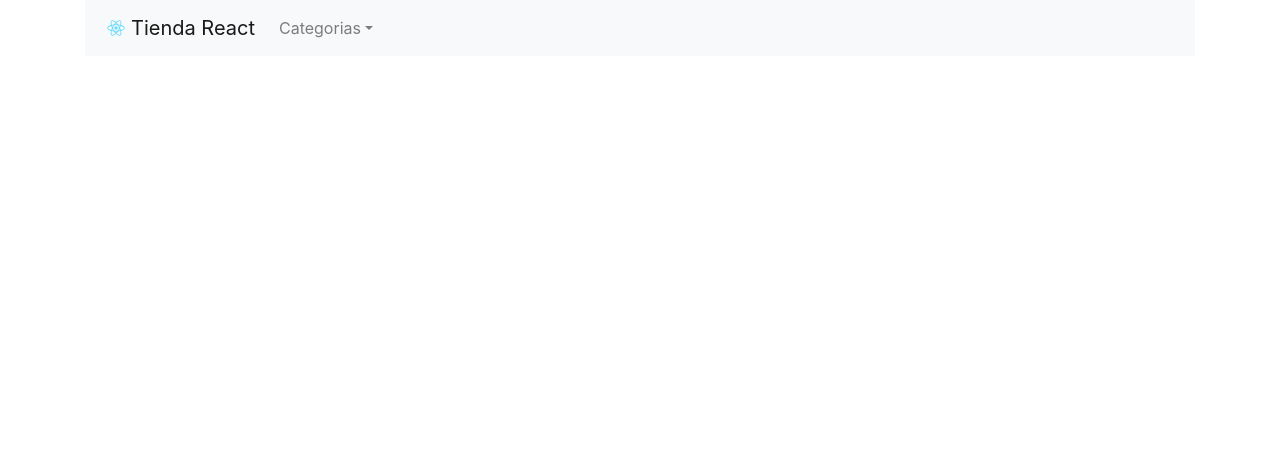
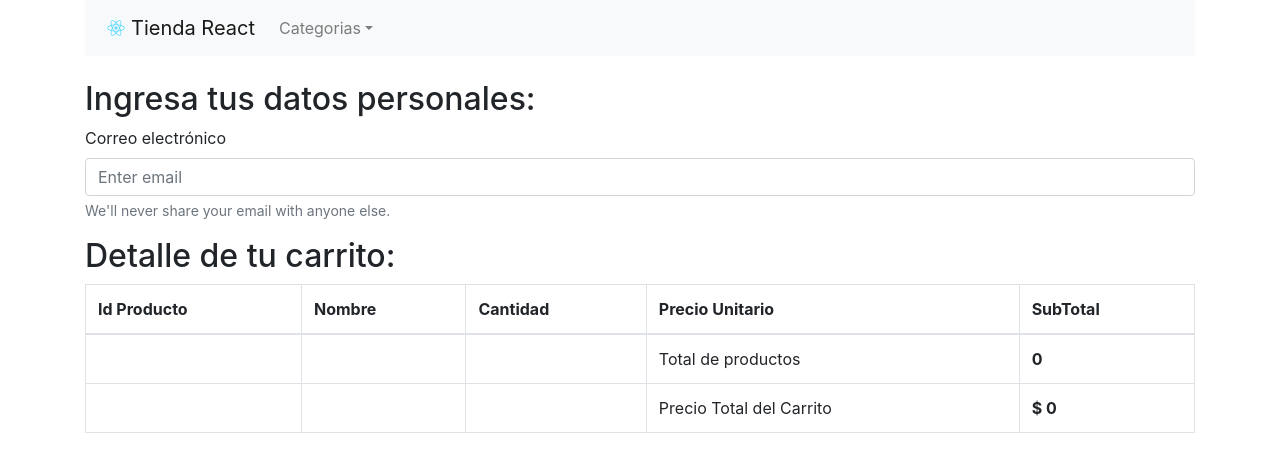
Before and after one commit to betitolg/react-ecommerce, a React (Create React App) app: page /checkout in a window 1280 px wide. Shown: the top 472 px of the page. Built offline with nearby package versions, Linux system fonts and the light colour scheme; the HTML template or start-up script is replaced by a standard one.

Commit message:
Avance consigna final

```diff
--- a/src/App.js
+++ b/src/App.js
@@ -5,6 +5,7 @@ import { Route, BrowserRouter as Router, Switch } from "react-router-dom";
 
 import Cart from "./components/Cart";
 import { CartProvider } from "./components/CartContext/CartContext";
+import Checkout from "../src/components/Checkout"
 import ItemDetailContainer from "./components/ItemDetailContainer";
 import ItemListContainer from "./components/ItemListContainer";
 import NavBar from "./components/NavBar";
@@ -23,6 +24,7 @@ function App() {
       <Route exact path="/category/:id" component={ItemListContainer} />
         <Route exact path="/item/:id" component={ItemDetailContainer} />
         <Route exact path="/cart" component={Cart} />
+        <Route exact path="/checkout" component={Checkout} />
       </Switch>
       </div>
     </Router>
--- a/src/components/Cart.js
+++ b/src/components/Cart.js
@@ -6,12 +6,35 @@ import { Link } from "react-router-dom";
 import { Table } from "react-bootstrap";
 
 export default function Cart(params) {
-  const { cartCount, cartItems, RemoveToCart ,cartTotalAmount} = useContext(CartContext);
+  const { cartCount, cartItems, RemoveToCart ,cartTotalAmount,CartClean} = useContext(CartContext);
 
   const DeleteFromCar = (item) => {
 
     RemoveToCart(item);
   };
+
+  const DeleteAllFromCar =()=>{
+
+    CartClean();
+
+  }
+
+const crearOrden =()=>{
+
+
+const nueva_Orden ={
+buyer:{
+  name:"Horacio",
+  phone: "5434343",
+  email : "d.lopezg@outlook.com"
+},
+ordenes: cartItems,
+date: new Date(),
+total: cartTotalAmount
+}
+
+}
+
 
   if (cartCount > 0) {
     return (
@@ -72,9 +95,16 @@ export default function Cart(params) {
           </tr>
           </tfoot>
         </Table>
-
-
-
+        <br>
+        </br>
+        <Button  variant='danger' onClick={DeleteAllFromCar} > Limpiar Carrito </Button>
+        <br></br>
+        <br></br>
+        <Link to="/checkout">
+       <Button > Procesar Carrito  </Button>
+       </Link>
+      <br></br>
+      <br></br>
         <Link to={"/"}>Regresar a la página principal</Link>
       </div>
     );
--- a/src/components/CartContext/CartContext.js
+++ b/src/components/CartContext/CartContext.js
@@ -53,7 +53,13 @@ setCartCount((prev) => prev - product.quantity);
 
   };
 
+  const CartClean = () =>{
 
+    setCartCount(0);
+    setCartItems([]);
+   setCartTotalAmount(0);
+
+  }
 
   return (
     <CartContext.Provider
@@ -62,7 +68,8 @@ setCartCount((prev) => prev - product.quantity);
         cartItems,
         addToCart,
         cartTotalAmount,
-        RemoveToCart
+        RemoveToCart,
+        CartClean
       }}
     >
       {children}
--- /dev/null
+++ b/src/components/Checkout.js
@@ -0,0 +1,71 @@
+import { Form, FormControl, InputGroup, Table } from "react-bootstrap";
+import React, { useContext } from "react";
+
+import { CartContext } from "./CartContext/CartContext";
+
+export default function Checkout() {
+  const { cartCount, cartItems, RemoveToCart, cartTotalAmount, CartClean } =
+    useContext(CartContext);
+
+  return (
+    <div>
+        <h2>Ingresa tus datos personales:</h2>
+      <Form id="datosPersonales">
+      <Form.Group className="mb-3" controlId="formBasicEmail">
+    <Form.Label>Correo electrónico </Form.Label>
+    <Form.Control type="email" placeholder="Enter email" />
+    <Form.Text className="text-muted">
+      We'll never share your email with anyone else.
+    </Form.Text>
+  </Form.Group>
+
+      </Form>
+
+      <div>
+      <h2>Detalle de tu carrito:</h2>
+        <Table striped bordered hover>
+          <thead>
+            <tr>
+              <th>Id Producto</th>
+              <th>Nombre </th>
+              <th>Cantidad</th>
+              <th>Precio Unitario</th>
+              <th>SubTotal</th>
+            </tr>
+          </thead>
+          <tbody>
+            {cartItems.map((item) => (
+              <tr>
+                <td>{item.id}</td>
+                <td>{item.name}</td>
+                <td>{item.quantity}</td>
+                <td>$ {item.price}</td>
+                <th>$ {item.price * item.quantity}</th>
+              </tr>
+            ))}
+          </tbody>
+          <tfoot>
+            <tr>
+              <td></td>
+              <td></td>
+              <td></td>
+              <td>Total de productos </td>
+              <td>
+                <strong>{cartCount}</strong>
+              </td>
+            </tr>
+            <tr>
+              <td></td>
+              <td></td>
+              <td></td>
+              <td> Precio Total del Carrito </td>
+              <td>
+                <strong>$ {cartTotalAmount}</strong>
+              </td>
+            </tr>
+          </tfoot>
+        </Table>
+      </div>
+    </div>
+  );
+}
```
